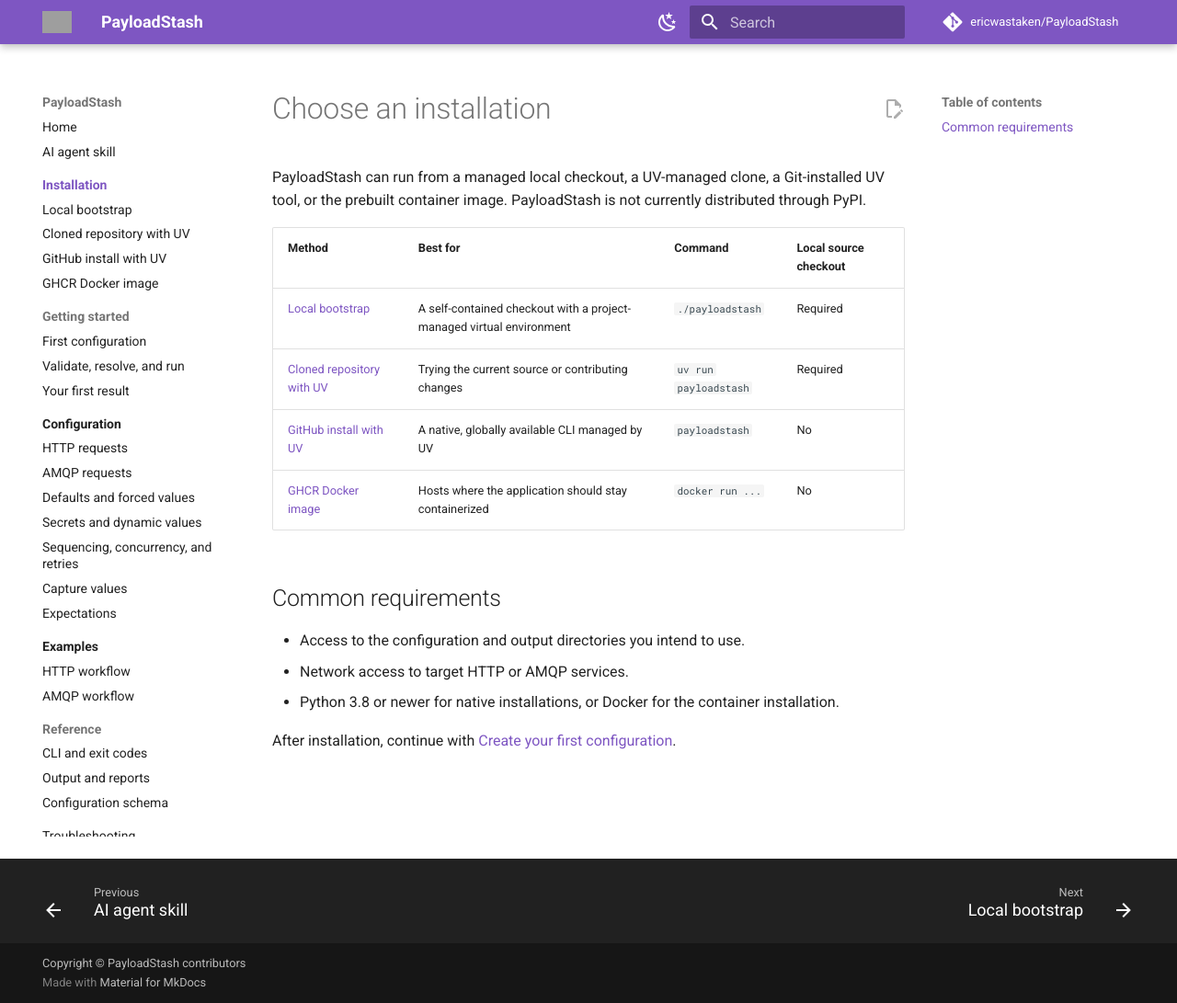
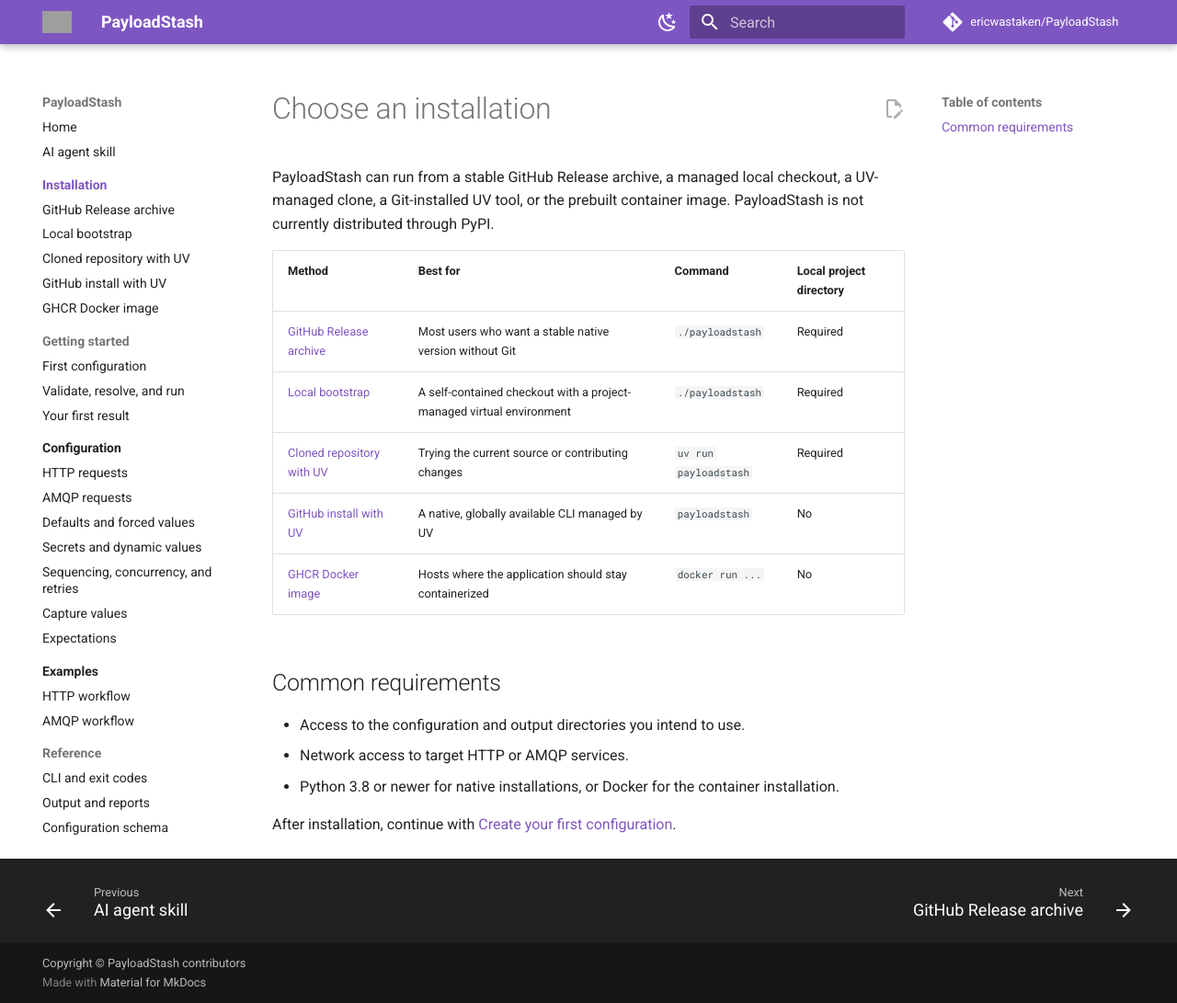
Before and after one commit to ericwastaken/PayloadStash, an MkDocs documentation site: the page built from docs/install/index.md, in a window 1280 px wide and 1091 px high. Shown: the whole window at 92% size. Built offline with MkDocs 1.6.1 and Material for MkDocs 9.7.7, drawn with Linux system fonts in a browser that asks for light colours; comment, search, counter and statistics services are not loaded; grey boxes are pictures that could not be loaded.

Commit message:
docs: add GitHub Releases installation
Co-authored-by: Junie <junie@jetbrains.com>

```diff
--- a/docs/install/index.md
+++ b/docs/install/index.md
@@ -1,9 +1,10 @@
 # Choose an installation
 
-PayloadStash can run from a managed local checkout, a UV-managed clone, a Git-installed UV tool, or the prebuilt container image. PayloadStash is not currently distributed through PyPI.
+PayloadStash can run from a stable GitHub Release archive, a managed local checkout, a UV-managed clone, a Git-installed UV tool, or the prebuilt container image. PayloadStash is not currently distributed through PyPI.
 
-| Method | Best for | Command | Local source checkout |
+| Method | Best for | Command | Local project directory |
 | --- | --- | --- | --- |
+| [GitHub Release archive](github-release.md) | Most users who want a stable native version without Git | `./payloadstash` | Required |
 | [Local bootstrap](local-bootstrap.md) | A self-contained checkout with a project-managed virtual environment | `./payloadstash` | Required |
 | [Cloned repository with UV](cloned-uv.md) | Trying the current source or contributing changes | `uv run payloadstash` | Required |
 | [GitHub install with UV](git-uv-tool.md) | A native, globally available CLI managed by UV | `payloadstash` | No |
--- a/mkdocs.yml
+++ b/mkdocs.yml
@@ -67,6 +67,7 @@ nav:
   - AI agent skill: agent-skill.md
   - Installation:
       - Choose an installation: install/index.md
+      - GitHub Release archive: install/github-release.md
       - Local bootstrap: install/local-bootstrap.md
       - Cloned repository with UV: install/cloned-uv.md
       - GitHub install with UV: install/git-uv-tool.md
```
Also changed, not shown: docs/index.md (+1 -1 lines), docs/install/git-uv-tool.md (+1 -1 lines), docs/install/github-release.md (added, +46 -0 lines).
